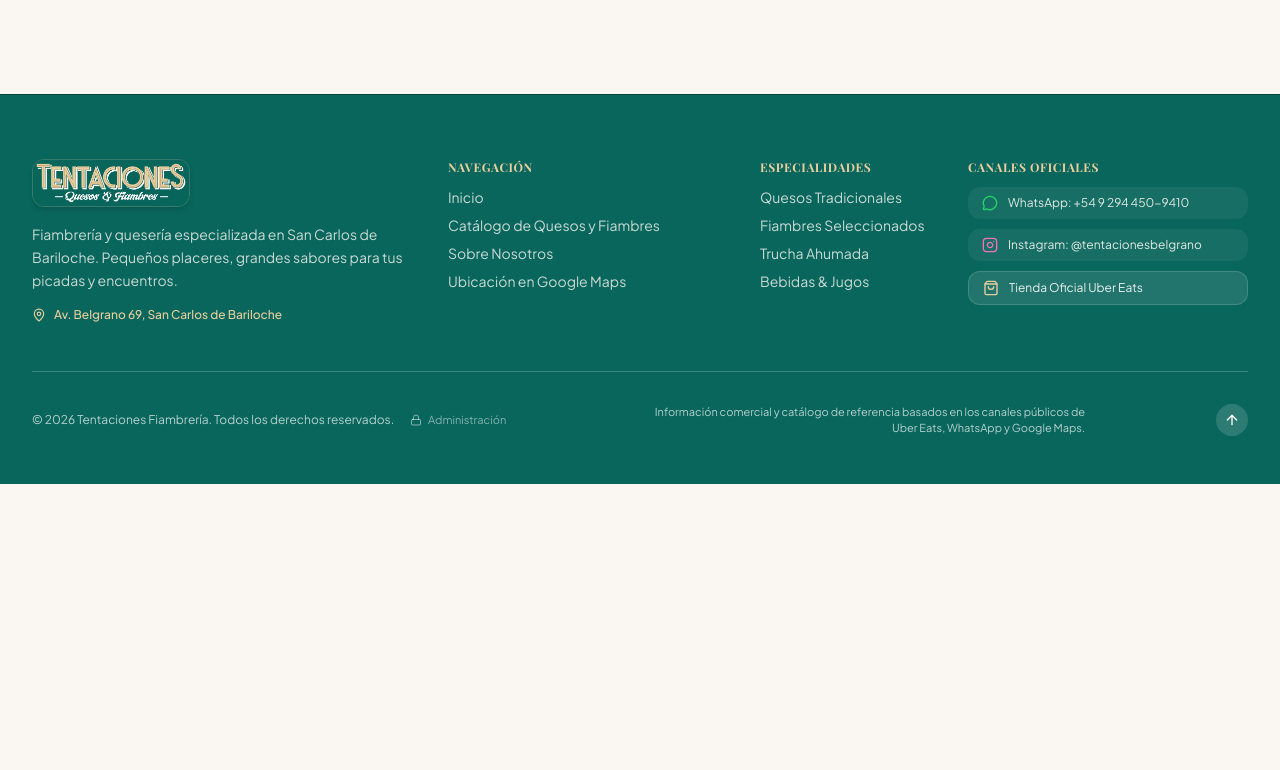
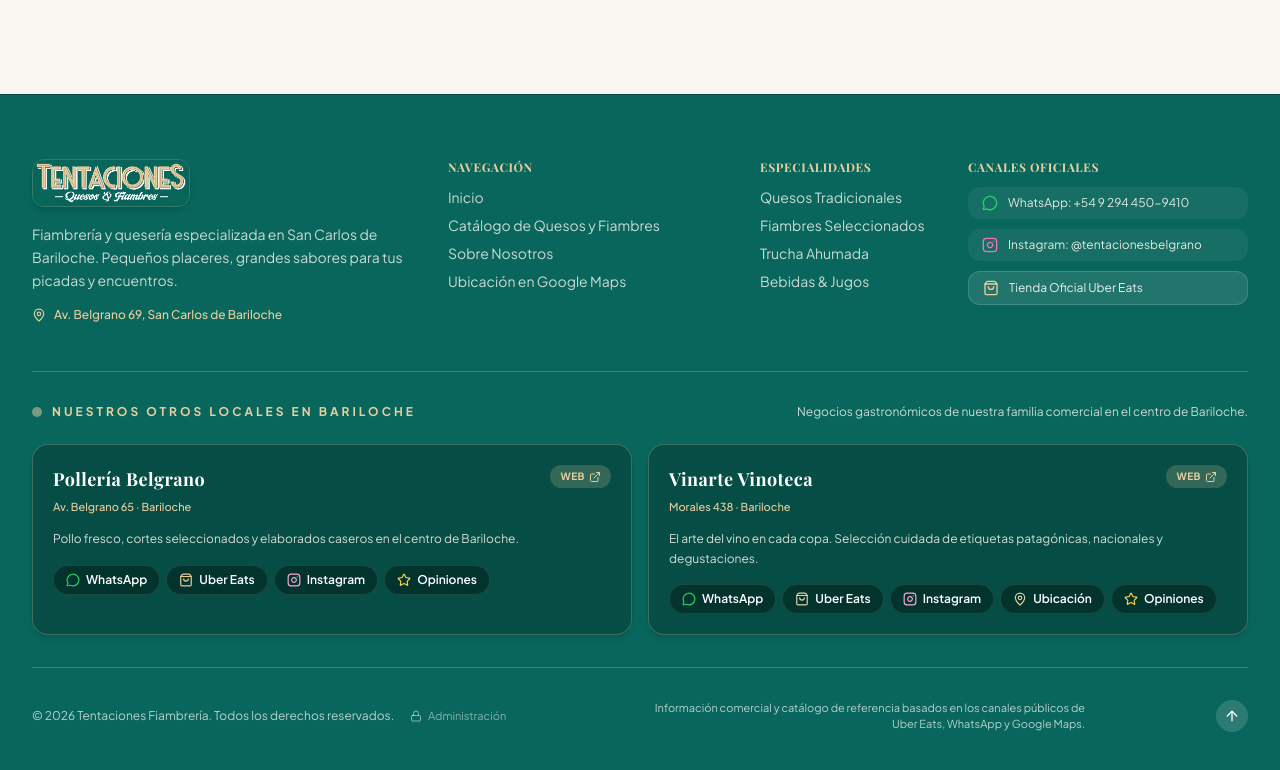
Before and after one commit to fachinha/TentacionesBelgrano, a React (Vite) app: page / in a window 1280 px wide. Shown: the part 8075-8845 px from the top of the page. Before the commit the page ends 8559 px from the top, so only its background shows below. Built offline with nearby package versions, Linux system fonts and the light colour scheme; a web font is replaced by a local one.

Commit message:
feat: agregar sección Nuestros Otros Locales con Pollería Belgrano y Vinarte Vinoteca

```diff
--- a/src/components/Footer.tsx
+++ b/src/components/Footer.tsx
@@ -1,7 +1,7 @@
 import React from 'react';
-import { MapPin, MessageCircle, ShoppingBag, ArrowUp, Lock } from 'lucide-react';
+import { MapPin, MessageCircle, ShoppingBag, ArrowUp, Lock, Star, ExternalLink } from 'lucide-react';
 import { InstagramIcon } from './Icons';
-import { BUSINESS_INFO } from '../data/businessInfo';
+import { BUSINESS_INFO, SISTER_STORES } from '../data/businessInfo';
 import { getGeneralWhatsAppUrl } from '../utils/formatters';
 
 interface FooterProps {
@@ -138,6 +138,126 @@
 
         </div>
 
+        {/* Nuestros Otros Locales en Bariloche */}
+        <div className="py-8 border-b border-white/20">
+          <div className="flex flex-col sm:flex-row sm:items-center justify-between gap-2 mb-6">
+            <div className="flex items-center gap-2.5">
+              <span className="w-2.5 h-2.5 rounded-full bg-brand-cream animate-pulse" />
+              <h3 className="text-xs uppercase tracking-[0.25em] text-brand-cream font-bold">
+                Nuestros Otros Locales en Bariloche
+              </h3>
+            </div>
+            <p className="text-xs text-brand-warm/80">
+              Negocios gastronómicos de nuestra familia comercial en el centro de Bariloche.
+            </p>
+          </div>
+
+          <div className="grid grid-cols-1 md:grid-cols-2 gap-4">
+            {SISTER_STORES.map((store) => (
+              <div
+                key={store.name}
+                className="bg-[#054840]/80 hover:bg-[#054840] p-4 sm:p-5 rounded-2xl border border-brand-cream/25 hover:border-brand-cream/50 transition-all space-y-3 shadow-md"
+              >
+                <div className="flex items-start justify-between gap-3">
+                  <div>
+                    <h4 className="font-serif text-base sm:text-lg font-bold text-white tracking-wide">
+                      {store.name}
+                    </h4>
+                    <span className="text-[11px] text-brand-cream font-medium">
+                      {store.subtitle}
+                    </span>
+                  </div>
+                  {store.websiteUrl && (
+                    <a
+                      href={store.websiteUrl}
+                      target="_blank"
+                      rel="noopener noreferrer"
+                      className="inline-flex items-center gap-1 px-2.5 py-1 rounded-full bg-brand-cream/20 hover:bg-brand-cream text-brand-cream hover:text-[#03332D] text-[10px] uppercase tracking-wider font-bold transition-colors"
+                      title={`Visitar web de ${store.name}`}
+                    >
+                      <span>Web</span>
+                      <ExternalLink className="w-3 h-3" />
+                    </a>
+                  )}
+                </div>
+
+                {store.description && (
+                  <p className="text-xs text-brand-warm/85 leading-relaxed">
+                    {store.description}
+                  </p>
+                )}
+
+                <div className="flex flex-wrap items-center gap-1.5 pt-1">
+                  {store.whatsappUrl && (
+                    <a
+                      href={store.whatsappUrl}
+                      target="_blank"
+                      rel="noopener noreferrer"
+                      className="inline-flex items-center gap-1.5 px-3 py-1.5 rounded-full bg-[#03332D] hover:bg-[#25D366] text-white hover:text-white border border-white/10 hover:border-[#25D366] text-xs font-semibold transition-colors"
+                      title={`WhatsApp ${store.name}`}
+                    >
+                      <MessageCircle className="w-3.5 h-3.5 text-[#25D366]" />
+                      <span>WhatsApp</span>
+                    </a>
+                  )}
+
+                  {store.uberEatsUrl && (
+                    <a
+                      href={store.uberEatsUrl}
+                      target="_blank"
+                      rel="noopener noreferrer"
+                      className="inline-flex items-center gap-1.5 px-3 py-1.5 rounded-full bg-[#03332D] hover:bg-white hover:text-brand-dark text-white border border-white/10 hover:border-white text-xs font-semibold transition-colors"
+                      title={`Pedir por Uber Eats en ${store.name}`}
+                    >
+                      <ShoppingBag className="w-3.5 h-3.5 text-brand-cream" />
+                      <span>Uber Eats</span>
+                    </a>
+                  )}
+
+                  {store.instagramUrl && (
+                    <a
+                      href={store.instagramUrl}
+                      target="_blank"
+                      rel="noopener noreferrer"
+                      className="inline-flex items-center gap-1.5 px-3 py-1.5 rounded-full bg-[#03332D] hover:bg-[#E1306C] text-white border border-white/10 hover:border-[#E1306C] text-xs font-semibold transition-colors"
+                      title={`Instagram ${store.name}`}
+                    >
+                      <InstagramIcon className="w-3.5 h-3.5 text-pink-300" />
+                      <span>Instagram</span>
+                    </a>
+                  )}
+
+                  {store.googleMapsUrl && (
+                    <a
+                      href={store.googleMapsUrl}
+                      target="_blank"
+                      rel="noopener noreferrer"
+                      className="inline-flex items-center gap-1.5 px-3 py-1.5 rounded-full bg-[#03332D] hover:bg-brand-cream hover:text-brand-dark text-white border border-white/10 hover:border-brand-cream text-xs font-semibold transition-colors"
+                      title={`Ubicación de ${store.name}`}
+                    >
+                      <MapPin className="w-3.5 h-3.5 text-brand-cream" />
+                      <span>Ubicación</span>
+                    </a>
+                  )}
+
+                  {store.googleReviewsUrl && (
+                    <a
+                      href={store.googleReviewsUrl}
+                      target="_blank"
+                      rel="noopener noreferrer"
+                      className="inline-flex items-center gap-1.5 px-3 py-1.5 rounded-full bg-[#03332D] hover:bg-amber-400 hover:text-black text-white border border-white/10 hover:border-amber-400 text-xs font-semibold transition-colors"
+                      title={`Dejar opinión para ${store.name}`}
+                    >
+                      <Star className="w-3.5 h-3.5 text-amber-300" />
+                      <span>Opiniones</span>
+                    </a>
+                  )}
+                </div>
+              </div>
+            ))}
+          </div>
+        </div>
+
         {/* Bottom Bar */}
         <div className="pt-8 flex flex-col sm:flex-row items-center justify-between gap-4 text-xs text-white/70">
           <div className="flex items-center gap-4">
--- a/src/data/businessInfo.ts
+++ b/src/data/businessInfo.ts
@@ -1,4 +1,4 @@
-import { BusinessContactInfo } from '../types';
+import { BusinessContactInfo, SisterStore } from '../types';
 
 export const BUSINESS_INFO: BusinessContactInfo = {
   name: 'Tentaciones',
@@ -10,8 +10,34 @@
   whatsappNumber: '5492944509410',
   whatsappUrl: 'https://wa.me/5492944509410',
   uberEatsUrl: 'https://www.ubereats.com/ar/store/tentaciones/5IDS-fV4WMqzac1A-mH7ng?diningMode=DELIVERY&surfaceName=',
-  instagramUrl: 'https://www.instagram.com/tentacionesbelgrano/',
+  instagramUrl: 'https://www.instagram.com/tentacionesbelgrano?igsi=MWczeHk1MmN2M21teQ==',
   instagramHandle: '@tentacionesbelgrano',
   googleMapsUrl: 'https://maps.app.goo.gl/bU5CjLqwmyeeKugY6?g_st=aw',
   googleMapsEmbedUrl: 'https://www.google.com/maps?q=Tentaciones+Av.+Belgrano+69+San+Carlos+de+Bariloche&output=embed',
 };
+
+export const SISTER_STORES: SisterStore[] = [
+  {
+    name: 'Pollería Belgrano',
+    subtitle: 'Av. Belgrano 65 · Bariloche',
+    description: 'Pollo fresco, cortes seleccionados y elaborados caseros en el centro de Bariloche.',
+    whatsappUrl: 'https://wa.me/5492944512020',
+    uberEatsUrl: 'https://www.ubereats.com/ar/store/polleria-belgrano-bariloche/sfcrBjpYXWKCcMb91CNb-w?diningMode=DELIVERY&surfaceName=',
+    instagramUrl: 'https://www.instagram.com/polleriabelgrano/',
+    googleReviewsUrl: 'https://search.google.com/local/writereview?placeid=ChIJe1ol9pJ7GpYRjt_-75QMCp4',
+    websiteUrl: 'https://polleriabelgrano.pages.dev/',
+    phoneDisplay: '+54 9 294 451-2020',
+  },
+  {
+    name: 'Vinarte Vinoteca',
+    subtitle: 'Morales 438 · Bariloche',
+    description: 'El arte del vino en cada copa. Selección cuidada de etiquetas patagónicas, nacionales y degustaciones.',
+    whatsappUrl: 'https://wa.me/5492944251925',
+    uberEatsUrl: 'https://www.ubereats.com/ar/store/vinarte-vinoteca/_ZkQN76sUDCaG0BTbHEvGw?diningMode=DELIVERY&sc=SEARCH_SUGGESTION',
+    instagramUrl: 'https://www.instagram.com/vinartevinoteca/',
+    googleMapsUrl: 'https://maps.app.goo.gl/kXwPYjfkWMUsZ9RP7',
+    googleReviewsUrl: 'https://search.google.com/local/writereview?placeid=ChIJPaeP-Ah7GpYRG02h9MK0llg&utm_source=chatgpt.com',
+    websiteUrl: 'https://vinotecavinarte.pages.dev/',
+    phoneDisplay: '+54 9 294 425-1925',
+  },
+];
```
Also changed, not shown: src/types/index.ts (+13 -0 lines).
